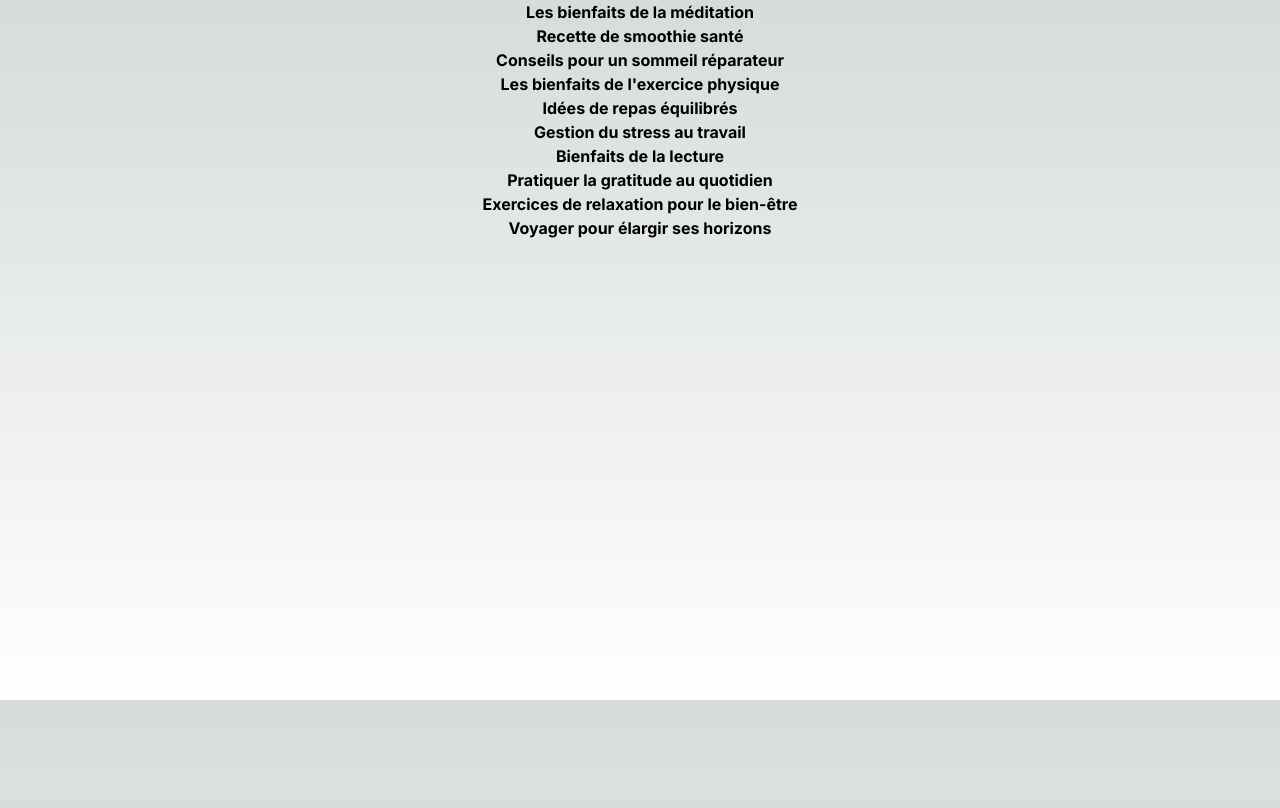
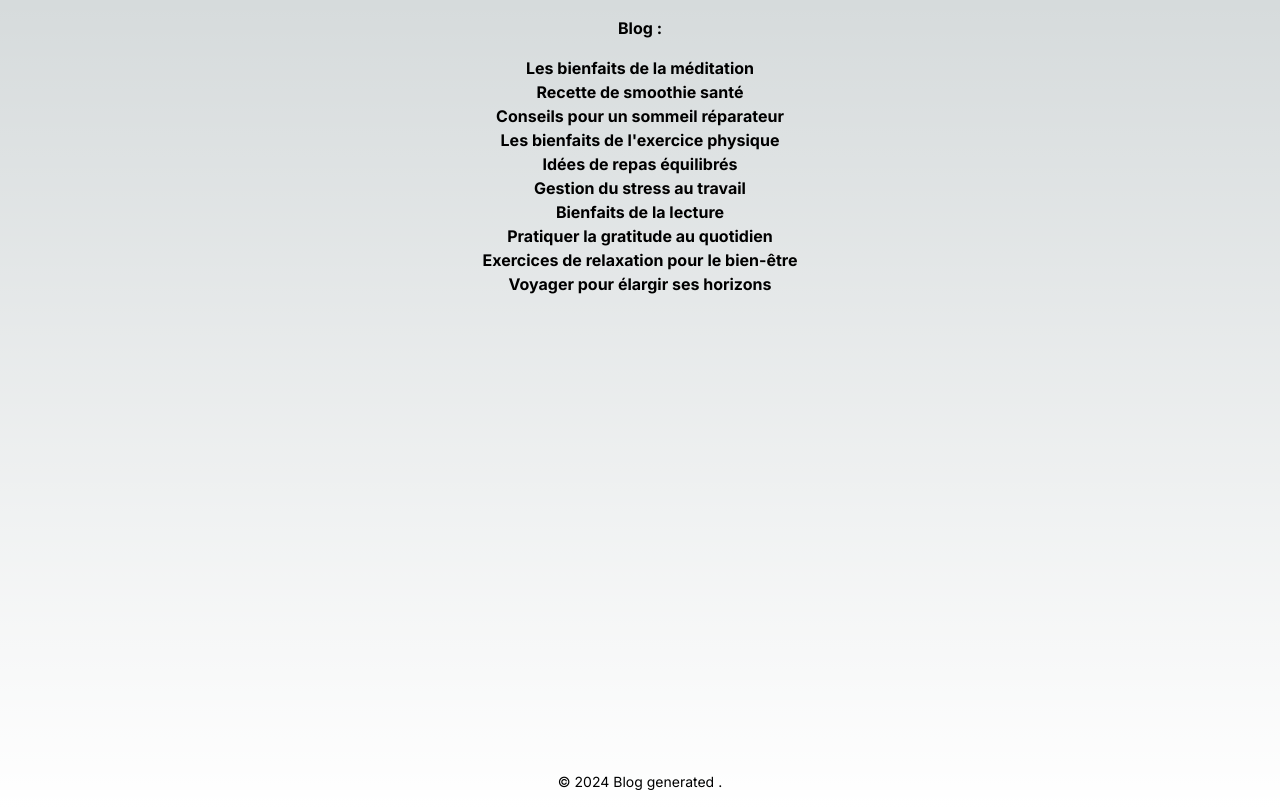
Before and after one commit to ZoFitahiana/Routing-Page, a Next.js app: page /blog in a window 1280 px wide. Built offline with nearby package versions, Linux system fonts and the light colour scheme.

Commit message:
fix : Add heder and footer fot page home & blog

```diff
--- a/src/app/blog/page.tsx
+++ b/src/app/blog/page.tsx
@@ -1,4 +1,6 @@
 import { BlogList } from "../../../compenents/blog";
+import { Header } from "../../../compenents";
+import { Footer } from "../../../compenents";
 
 export default function BlogLayout({
   children,
@@ -7,7 +9,9 @@ export default function BlogLayout({
 }>) {
   return (
     <div>
+      <Header/>
       <BlogList />
+      <Footer />
       {children}
     </div>
   );
```
